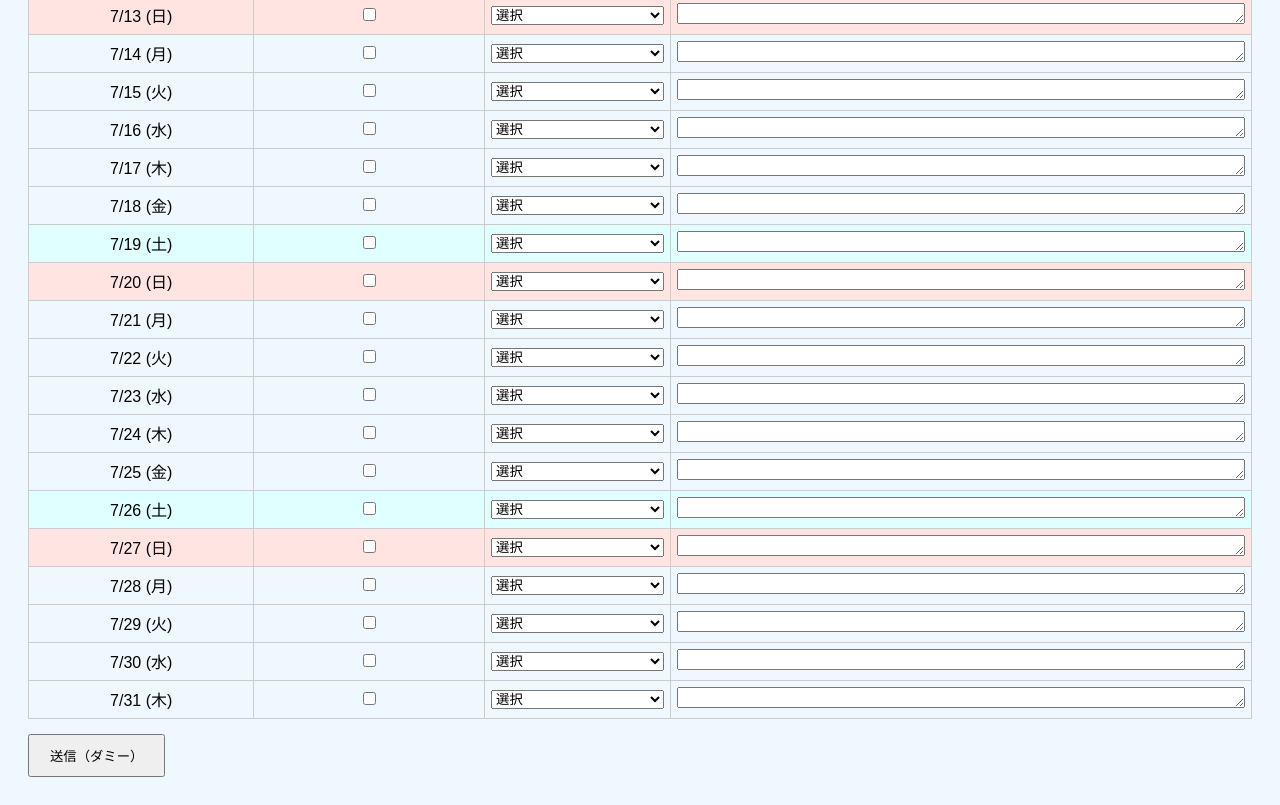
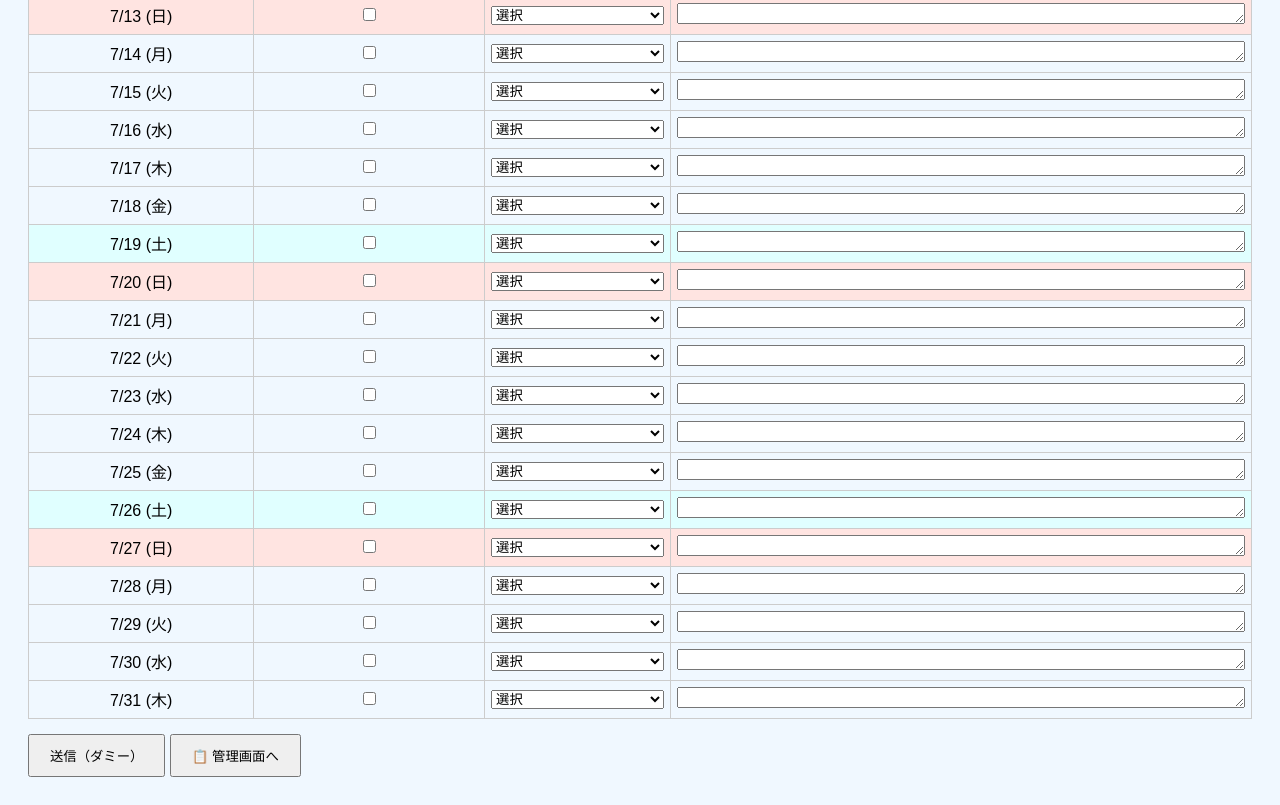
Before and after one commit to cfn0eft/shift-app, a plain HTML site: page index.html in a window 1280 px wide. Shown: the part 651-1456 px from the top of the page. Drawn offline with Linux system fonts and the light colour scheme.

Commit message:
管理者画面移行ボタン

```diff
--- a/index.html
+++ b/index.html
@@ -73,6 +73,6 @@
       alert("（デモ）送信ボタンが押されましたが、データは保存されません。");
     }
   </script>
-
+<button onclick="location.href='admin.html'">📋 管理画面へ</button>
 </body>
 </html>
```
